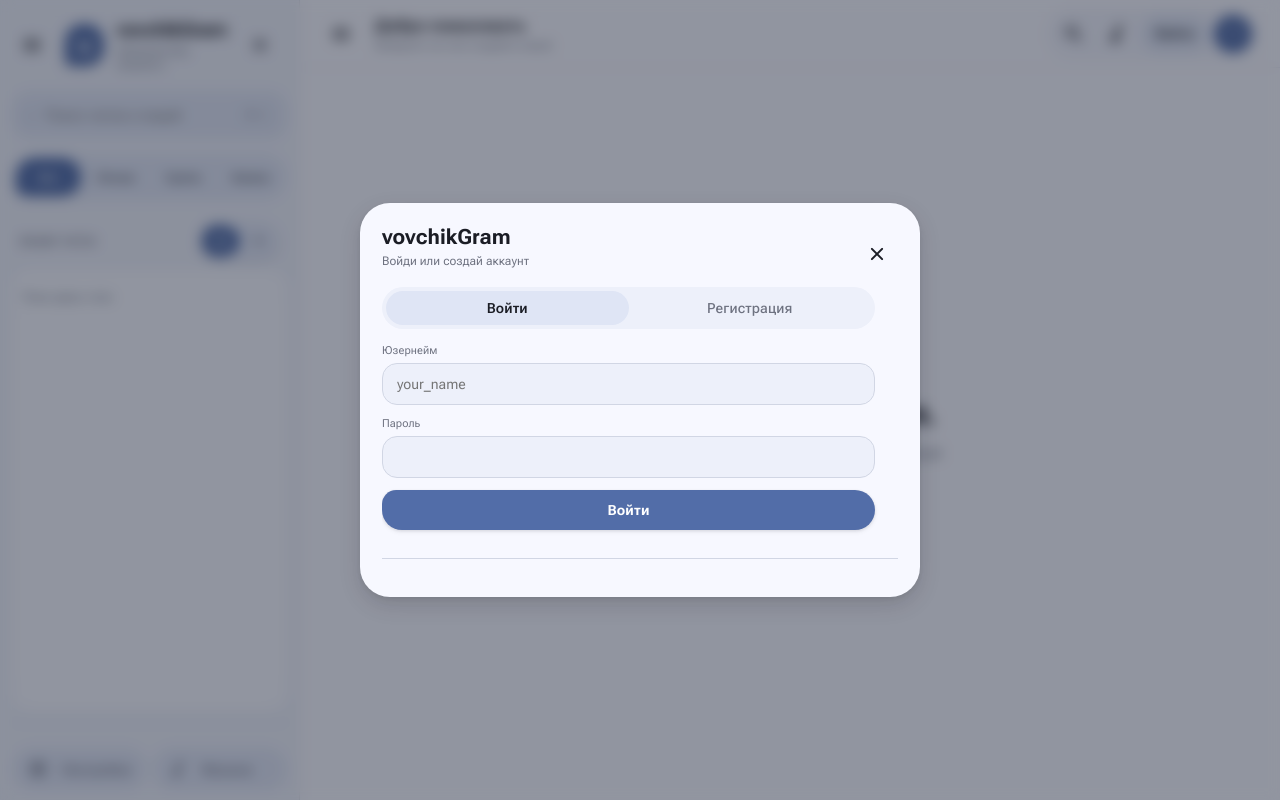
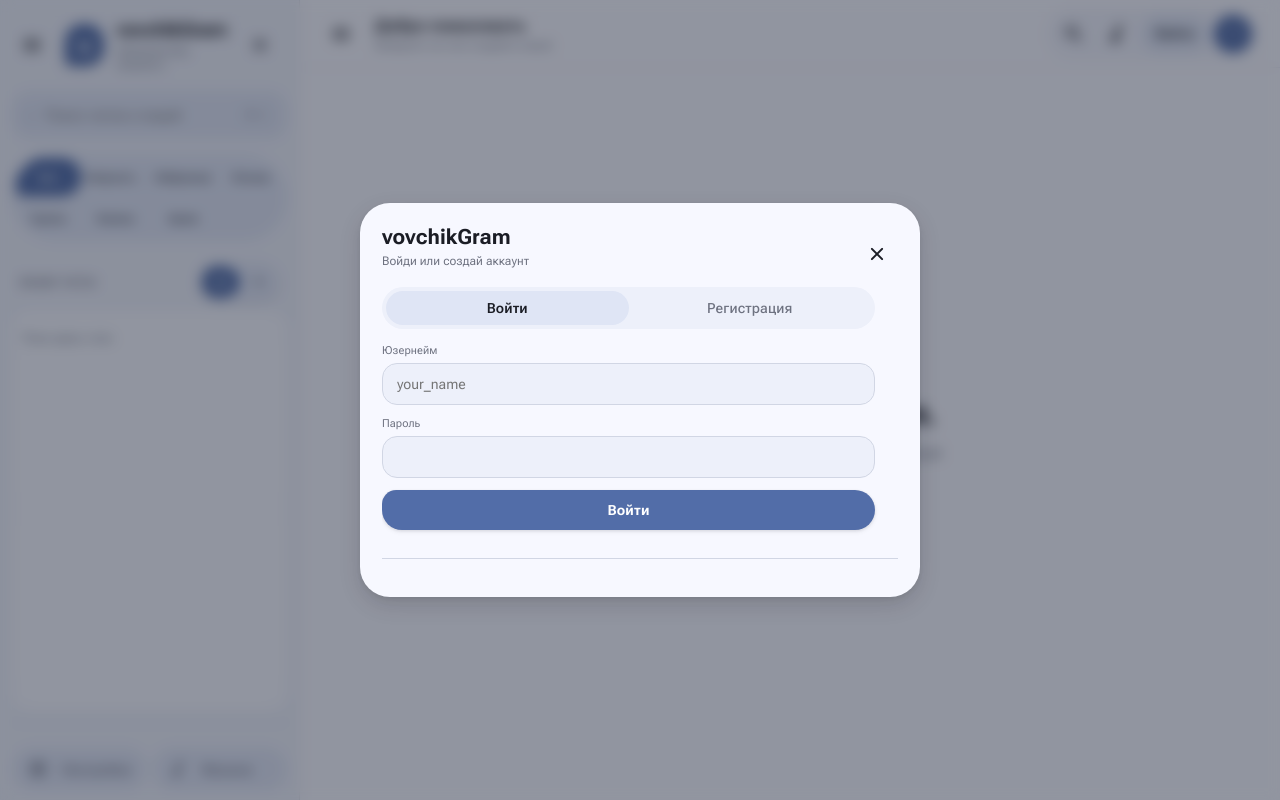
Before and after one commit to daun999666/vovaGram, a website: page public/index.html in a window 1280 px wide. Drawn offline with nearby package versions, Linux system fonts and the light colour scheme; a web font is replaced by a local one.

Commit message:
Add unread, favorites and archive chat filters

```diff
--- a/public/index.html
+++ b/public/index.html
@@ -21,7 +21,7 @@
  </nav>
  <label class="search"><span>⌕</span><input id="searchInput" placeholder="Поиск чатов и людей" autocomplete="off"><kbd>⌘ K</kbd></label>
  <div id="searchResults" class="search-results hidden"></div>
- <div class="folder-tabs m3-button-group" id="folderTabs" role="group" aria-label="Фильтр чатов"><button class="folder active" data-folder="all">Все</button><button class="folder" data-folder="direct">Личные</button><button class="folder" data-folder="group">Группы</button><button class="folder" data-folder="channel">Каналы</button></div>
+ <div class="folder-tabs m3-button-group" id="folderTabs" role="group" aria-label="Фильтр чатов"><button class="folder active" data-folder="all">Все</button><button class="folder" data-folder="unread">Непрочитанные</button><button class="folder" data-folder="favorites">Избранные</button><button class="folder" data-folder="direct">Личные</button><button class="folder" data-folder="group">Группы</button><button class="folder" data-folder="channel">Каналы</button><button class="folder" data-folder="archive">Архив</button></div>
  <div class="section-label"><span>ВАШИ ЧАТЫ</span><div class="m3-split-button">
  <button id="newChat" class="m3-split-main" type="button" title="Создать группу" aria-label="Создать группу"><span class="material-symbols-rounded">add</span></button>
  <button id="newChatMenu" class="m3-split-menu-toggle" type="button" aria-label="Другие варианты создания" aria-haspopup="menu" aria-expanded="false"><span class="material-symbols-rounded">arrow_drop_down</span></button>
```
